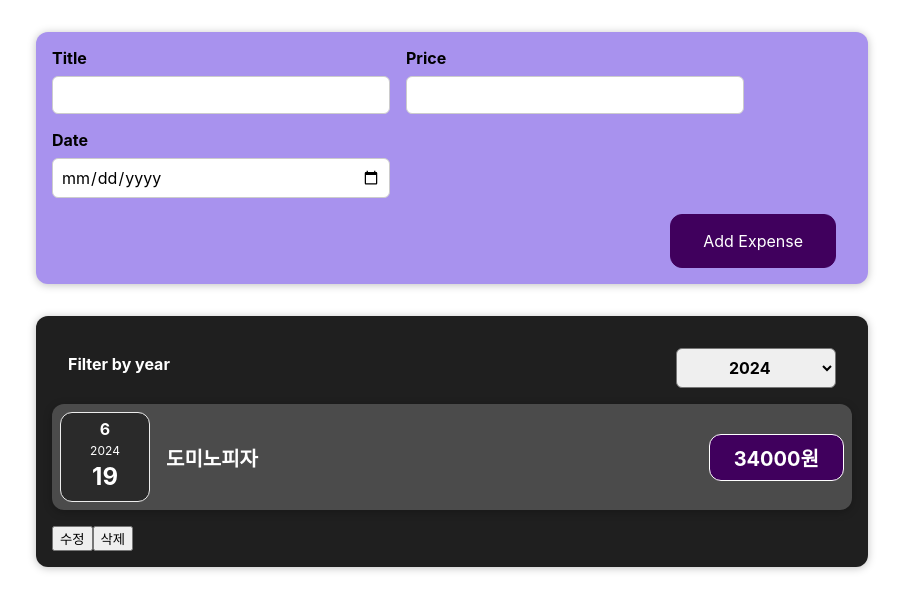
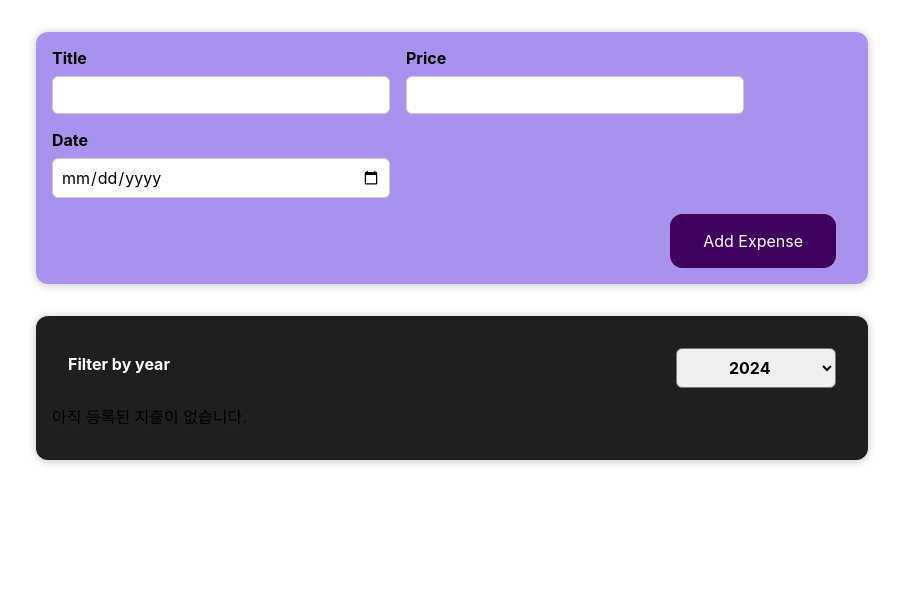
Before and after one commit to si-cpu/react_study2409, a React (Create React App) app: page / in a window 1280 px wide. Shown: the top 610 px of the page, without its empty margins (188-1091 px from the left). Built offline with nearby package versions, Linux system fonts and the light colour scheme.

Commit message:
이제 한발 남았다 이말이야

```diff
--- a/src/App.js
+++ b/src/App.js
@@ -1,8 +1,6 @@
 import React, { useState } from 'react';
 import './App.css';
-import ExpenseItem from './components/Expense/ExpenseItem';
 import Expenses from './components/Expense/Expenses';
-import NoName from './NoName';
 import NewExpense from './components/NewExpense/NewExpense';
 
 function App() {
@@ -14,7 +12,7 @@ function App() {
   ];
 
   // 지출 객체 배열을 상태변수로 관리
-  const [expenseList, setExpenseList] = useState(expenses);
+  const [expenseList, setExpenseList] = useState([]);
 
   // ExpenseForm에게 내려보낼 함수
   const addExpenseHandler = (newEx) => {
--- a/src/components/Expense/Expenses.js
+++ b/src/components/Expense/Expenses.js
@@ -5,29 +5,42 @@ import Card from '../UI/Card';
 import ExpenseFilter from './ExpenseFilter';
 
 const Expenses = ({ expenses }) => {
-  // 선택된 연도값상태관리
+  // 선택된 연도값 상태 관리
   const [filteredYear, setFilteredYear] = useState(
     new Date().getFullYear().toString(),
   );
-  //자식컴포넌트인 expenseFilter에게 내려줄함수
-  const filtterChangeHandler = (selectedYear) => {
+
+  // 자식 컴포넌트인 ExpenseFilter에게 내려줄 함수
+  const filterChangeHandler = (selectedYear) => {
     setFilteredYear(selectedYear);
   };
 
+  // 고차함수 filter를 따로 분리 -> 필터링 결과가 비었을 경우 없다고 얘기하기 위해서.
+  const filteredItem = expenses.filter(
+    (item) => item.date.getFullYear().toString() === filteredYear,
+  );
+
+  // 조건부 렌더링을 위한 변수 -> 기본값으로 없다고 깔아놓음.
+  let expenseContent = <p>아직 등록된 지출이 없습니다.</p>;
+
+  // 혹시 필터링 된 결과가 하나라도 존재한다면?
+  // 필터링 된 결과를 ExpenseItem으로 맵핑하자. (원래 우리가 하던 일.)
+  if (filteredItem.length > 0) {
+    expenseContent = filteredItem.map((item) => (
+      <ExpenseItem
+        key={item.id} // 반복문을 통해 같은 컴포넌트를 표현할 때, 각각을 구분할 수 있게 해 주는 prop
+        title={item.title}
+        price={item.price}
+        date={item.date}
+      />
+    ));
+  }
+
   return (
-    <div className='expenses'>
-      <ExpenseFilter onChangeFilter={filtterChangeHandler} />
-      {expenses
-        .filter((item) => item.date.getFullYear().toString() === filteredYear)
-        .map((item) => (
-          <ExpenseItem
-            key={item.id} // 반복문을 통해 같은 컴포넌트를 표현할 때, 각각을 구분할 수 있게 해 주는 prop
-            title={item.title}
-            price={item.price}
-            date={item.date}
-          />
-        ))}
-    </div>
+    <Card className='expenses'>
+      <ExpenseFilter onChangeFilter={filterChangeHandler} />
+      {expenseContent}
+    </Card>
   );
 };
 
```
